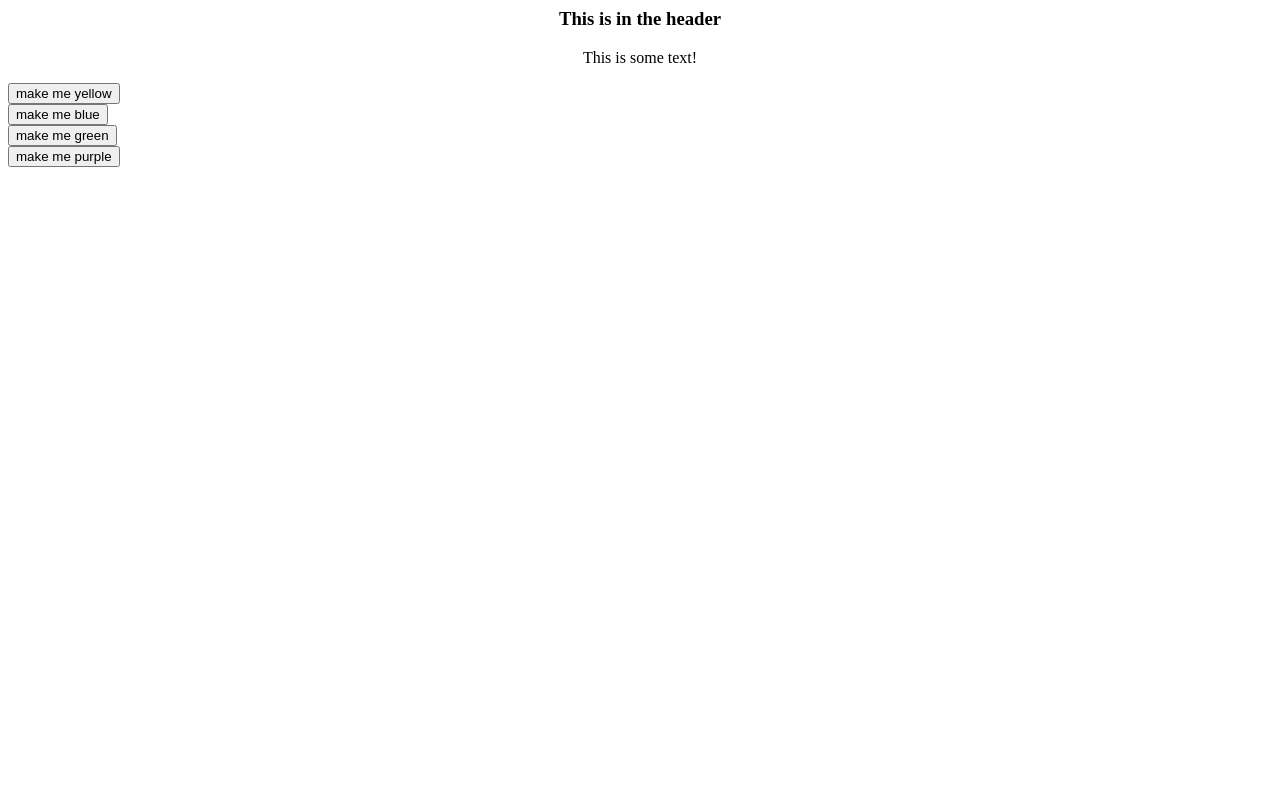
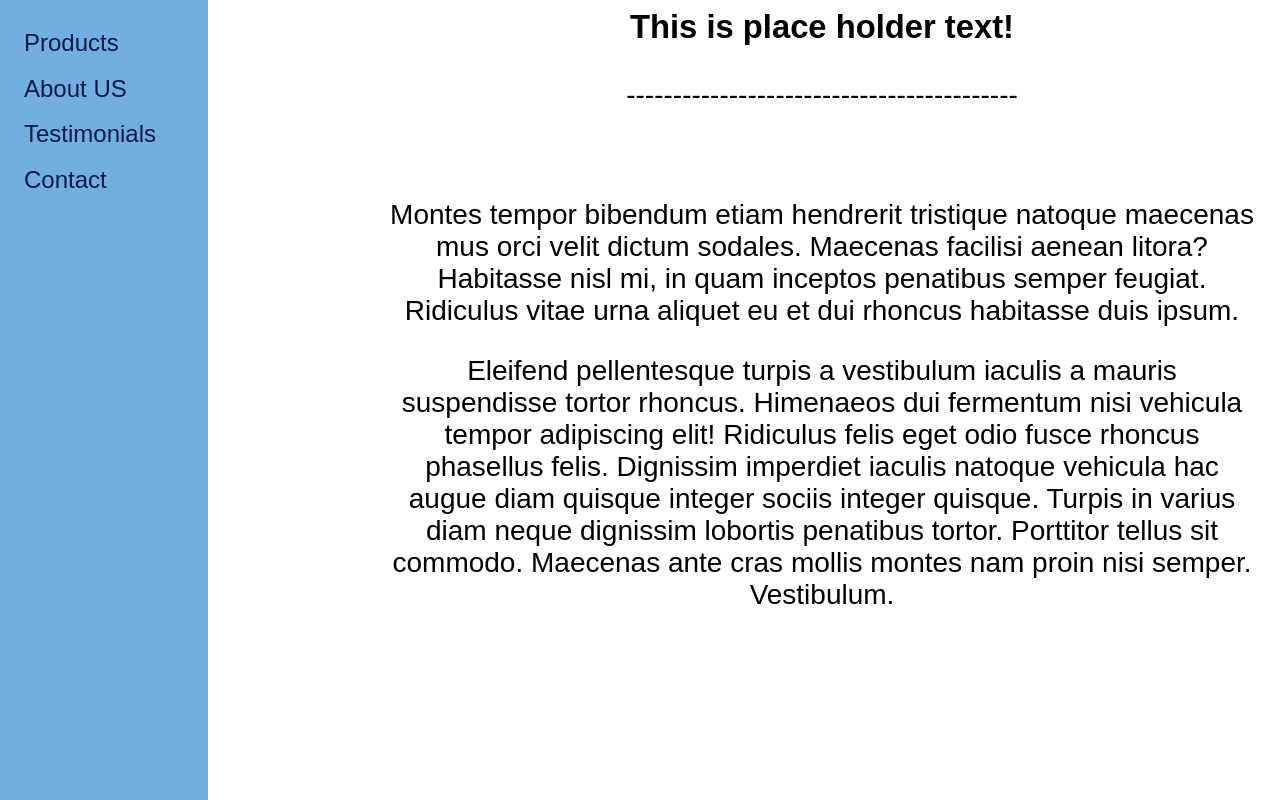
Before and after one commit to linuxacademy/content-introduction-to-javaScript, a plain HTML site: page style/html.html in a window 1280 px wide. Drawn offline with Linux system fonts and the light colour scheme.

Commit message:
Added style to template

```diff
--- a/style/html.html
+++ b/style/html.html
@@ -1,31 +1,63 @@
 <html>
     <title>Page Title goes here</title>
     <head>
-        <div style="text-align:center;">
-        <h3>This is in the header</h3>
-        </div>
+        <style>
+            body {
+              font-family: "Arial", sans-serif;
+            }
+
+            .menu {
+              height: 100%;
+              width: 13em;
+              position: fixed;
+              z-index: 1;
+              top: 0;
+              left: 0;
+              background-color: rgb(114, 174, 223);
+              overflow-x: hidden;
+              padding-top: 1.25em;
+            }
+
+            .menu a {
+              padding: .37em .5em .37em 1em;
+              text-decoration: none;
+              font-size: 1.5em;
+              color: #0a1b47;
+              display: block;
+            }
+
+            .menu a:hover {
+              color: #1da829;
+            }
+
+            .content {
+              margin-left: 13em;
+              font-size: 1.75em;
+              padding: 0em .625em;
+            }
+
+            </style>
     </head>
     <body>
-        <div style="text-align:center;">
-        <p>This is some text!</p>
+        <div class="menu">
+            <a href="#">Products</a>
+            <a href="#">About US</a>
+            <a href="#">Testimonials</a>
+            <a href="#">Contact</a>
+          </div>
+        <div class="content" style="text-align:center;">
+        <h3>This is place holder text!</h3>
+        <p>------------------------------------------</p>
+        <br>
+        <p>Montes tempor bibendum etiam hendrerit tristique natoque maecenas mus orci velit dictum sodales.
+            Maecenas facilisi aenean litora? Habitasse nisl mi, in quam inceptos penatibus semper feugiat.
+            Ridiculus vitae urna aliquet eu et dui rhoncus habitasse duis ipsum.</p>
+            <p>Eleifend pellentesque turpis a vestibulum iaculis a mauris suspendisse tortor rhoncus.
+            Himenaeos dui fermentum nisi vehicula tempor adipiscing elit! Ridiculus felis eget odio fusce rhoncus phasellus felis.
+            Dignissim imperdiet iaculis natoque vehicula hac augue diam quisque integer sociis integer quisque.
+            Turpis in varius diam neque dignissim lobortis penatibus tortor. Porttitor tellus sit commodo.
+            Maecenas ante cras mollis montes nam proin nisi semper. Vestibulum.</p>
+
         </div>
     </body>
-    <div >
-        <button type="button" style="display: block;"
-        onclick="document.body.style.backgroundColor =  'yellow';">
-        make me yellow
-        </button>
-        <button type="button" style="display: block;"
-        onclick="document.body.style.backgroundColor =  'blue';">
-        make me blue
-        </button>
-        <button type="button" style="display: block;"
-        onclick="document.body.style.backgroundColor =  'green';">
-        make me green
-        </button>
-        <button type="button" style="display: block;"
-        onclick="document.body.style.backgroundColor =  'purple';">
-        make me purple
-        </button>
-    </div>
 </html>
```
